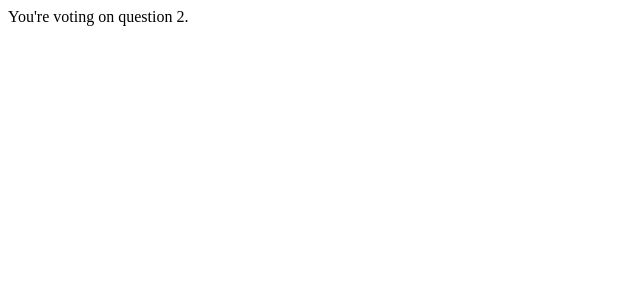
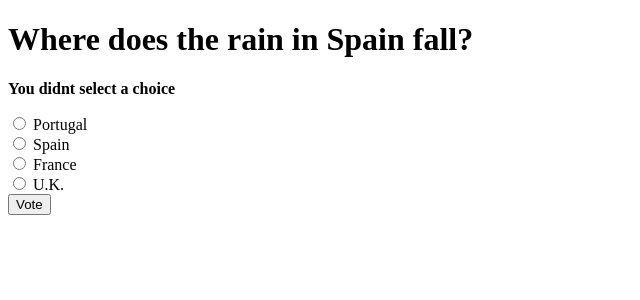
Before and after one commit to joelwitherspoon/djangoproject_polls, a Django app: page /polls/2/vote/ in a window 1280 px wide. Shown: the top 300 px of the page, without its empty margins (0-640 px from the left). Run offline with Django 3.2, Linux system fonts and the light colour scheme; data comes from the database, SQL or seed files in the repository; both versions use the stored data as it was after the commit.

Commit message:
Added views and templates. Use of generic templates

```diff
--- /dev/null
+++ b/mysite/polls/templates/polls/detail.html
@@ -0,0 +1,28 @@
+<!DOCTYPE html>
+<html lang="en">
+    <head>
+        <meta charset="UTF-8">
+        <title>Detail</title>
+    </head>
+    <body>
+    <h1>{{ question.question_text }}</h1>
+    {% if error_message %}
+        <p>
+            <strong>
+                {{ error_message }}
+            </strong>
+        </p>
+    {% endif %}
+        <form action="{% url 'polls:vote' question.id%}" method="post">
+            {% csrf_token %}
+            {% for choice in question.choice_set.all %}
+                <input type ="radio" name="choice" id="choice{{ forloop.counter }}" value="{{choice.id}}"/>
+                <label for="choice{{ forloop.counter }}">
+                    {{ choice.choice_text }}
+                </label>
+                <br/>
+            {% endfor %}
+                <input type="submit" value="Vote"/>
+        </form>
+    </body>
+</html>
--- a/mysite/polls/templates/polls/index.html
+++ b/mysite/polls/templates/polls/index.html
@@ -8,7 +8,11 @@
 {% if latest_question_list %}
     <ul>
     {% for question in latest_question_list %}
-        <li><a href="/polls/{{ question.id }}/">{{ question.question_text }}</a></li>
+        <li>
+                <a href="{% url 'polls:detail' question.id %}">
+                    {{ question.question_text }}
+                </a>
+        </li>
     {% endfor %}
     </ul>
 {% else %}
--- a/mysite/polls/urls.py
+++ b/mysite/polls/urls.py
@@ -7,13 +7,13 @@ app_name = 'polls'
 urlpatterns = [
 
     # index
-    path('', views.index, name='index'),
+    path('', views.IndexView.as_view(), name='index'),
 
     # detail
-    path('<int:question_id>/', views.detail, name='detail'),
+    path('<int:pk>/', views.DetailView.as_view(), name='detail'),
 
     # results
-    path('<int:question_id>/results/', views.results, name='results'),
+    path('<int:pk>/results/', views.ResultsView.as_view(), name='results'),
 
     # vote
     path('<int:question_id>/vote/', views.vote, name='vote'),
--- a/mysite/polls/views.py
+++ b/mysite/polls/views.py
@@ -1,28 +1,57 @@
-from django.shortcuts import render
-from django.http import HttpResponse
-from .models import Question
+from django.shortcuts import render, get_object_or_404
+from django.http import HttpResponse, Http404, HttpResponseRedirect
+from .models import Question, Choice
+from django.urls import reverse
+from django.views import generic
 
 
 # Create your views here.
 
-def index(request):
-    """ Index view """
-    latest_question_list = Question.objects.order_by('-pub_date')[:5]
-    context = {'latest_question_list': latest_question_list}
-    return render(request, 'polls/index.html', context)
+# def index(request):
+#     """ Index view """
+#    latest_question_list = Question.objects.order_by('-pub_date')[:5]
+#    context = {'latest_question_list': latest_question_list}
+#    return render(request, 'polls/index.html', context)
+
+class IndexView(generic.ListView):
+    template_name = 'polls/index.html'
+    context_object_name = 'latest_question_list'
+
+    def get_queryset(self):
+        """ Return the last five questions """
+        return Question.objects.order_by('-pub_date')[:5]
 
 
-def detail(request, question_id):
-    """Looks at question detail"""
-    return HttpResponse("You're looking at question %s" % question_id)
+# def detail(request, question_id):
+#    """Looks at question detail"""
+#    question = get_object_or_404(Question, pk=question_id)
+#    context = {'question': question}
+#    return render(request, 'polls/detail.html', context)
 
+class DetailView(generic.DetailView):
+    model = Question
+    template_name = 'polls/detail.html'
 
-def results(request, question_id):
-    """ Voting results """
-    response = "You're looking at the results of question %s."
-    return HttpResponse(response % question_id)
+# def results(request, question_id):
+#    """ Voting results """
+#    question = get_object_or_404(Question, pk=question_id)
+#    context = {'question': question}
+#    return render(request, 'polls/results.html', context)
 
+class ResultsView(generic.DetailView):
+    model = Question
+    template_name = 'polls/results.html'
 
 def vote(request, question_id):
     """ Voting """
-    return HttpResponse("You're voting on question %s." % question_id)
+    question = get_object_or_404(Question, pk=question_id)
+    try:
+        selected_choice = question.choice_set.get(pk=request.POST['choice'])
+    except(KeyError, Choice.DoesNotExist):
+        # Redisplay the question voting form
+        context = {'question': question, 'error_message': 'You didn''t select a choice'}
+        return render(request, 'polls/detail.html', context)
+    else:
+        selected_choice.votes += 1
+        selected_choice.save()
+        return HttpResponseRedirect(reverse('polls:results', args=(question_id,)))
```
Also changed, not shown: mysite/polls/templates/polls/results.html (added, +18 -0 lines), mysite/polls.sqlite3.
